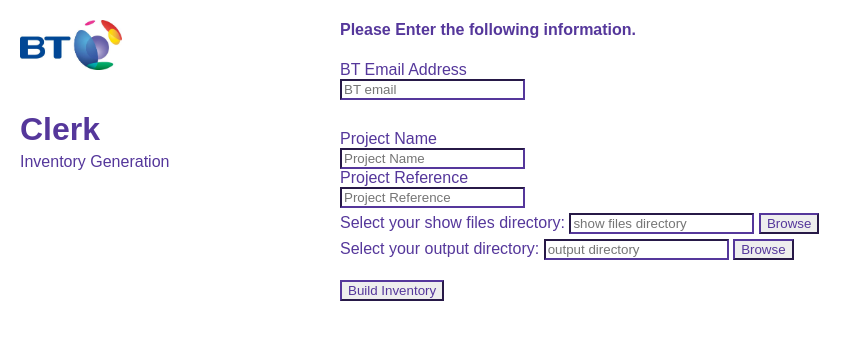
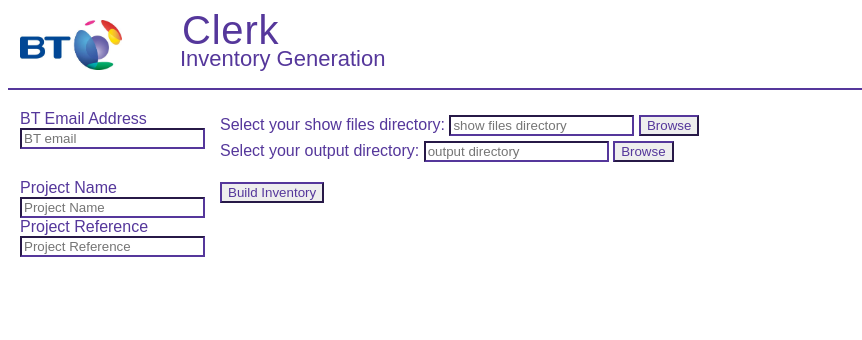
Before and after one commit to bordeltabernacle/clerk, an Electron app: page index.html in a window 1280 px wide. Shown: the whole page, without its empty margins (0-862 px from the left). Drawn offline with nearby package versions, Linux system fonts and the light colour scheme; no server answers; a web font is replaced by a local one.

Commit message:
repositioned header and main contents

```diff
--- a/css/styles.css
+++ b/css/styles.css
@@ -18,8 +18,29 @@
 }
 
 /** HEADER **/
-header h1 {
-  margin-bottom: 5px;
+header {
+  width: 100%;
+  height: 80px;
+  border-bottom: 2px solid #55379b;
+  margin: 0 auto;
+}
+
+#name {
+  position: absolute;
+  /*height: 50px;*/
+  font-size: 40px;
+  margin: 0;
+  padding: 0;
+  letter-spacing: 0.8px;
+  left: 182px;
+  /*top: 3%;*/
+}
+
+#tagline {
+  position: absolute;
+  font-size: 22px;
+  left: 180px;
+  top: 46px;
 }
 
 #logo-img {
@@ -31,13 +52,20 @@
   left: 0;
 }
 
-#app-name {
+
+/** CONTENT **/
+#projectInput {
   position: absolute;
-  left: 20px;
-  top: 90px;
+  left: 0;
+  margin: 20px;
 }
 
-/** CONTENT **/
+#inputForm {
+  position: absolute;
+  left: 200px;
+  margin: 20px;
+}
+
 #loginPage {
   margin: 0 auto;
 }
--- a/index.html
+++ b/index.html
@@ -26,8 +26,8 @@
   <header>
   <img id="logo-img" src="images/BT_mark_4col_pos_CS3_Small.jpg" alt="BT Logo">
   <div id="app-name">
-  <h1>Clerk</h1>
-  <span>Inventory Generation</span>
+  <span id="name">Clerk</span>
+  <span id="tagline">Inventory Generation</span>
   </div>
   </header>
   <div id="main" class="container">
@@ -37,10 +37,6 @@
           <!-- LOGIN PAGE -->
           <div id="projectInput">
             <form class="form-horizontal" id="loginForm">
-              <div>
-                <h4>Please Enter the following information.</h4>
-              </div>
-
               <div class="form-group">
               <label for="btEmailInput" class="col-xs-4 control-label">BT Email Address</label>
               <div class="col-xs-4" data-balloon-length="medium" data-balloon="This must be a valid BT email address." data-balloon-pos="up">
```
